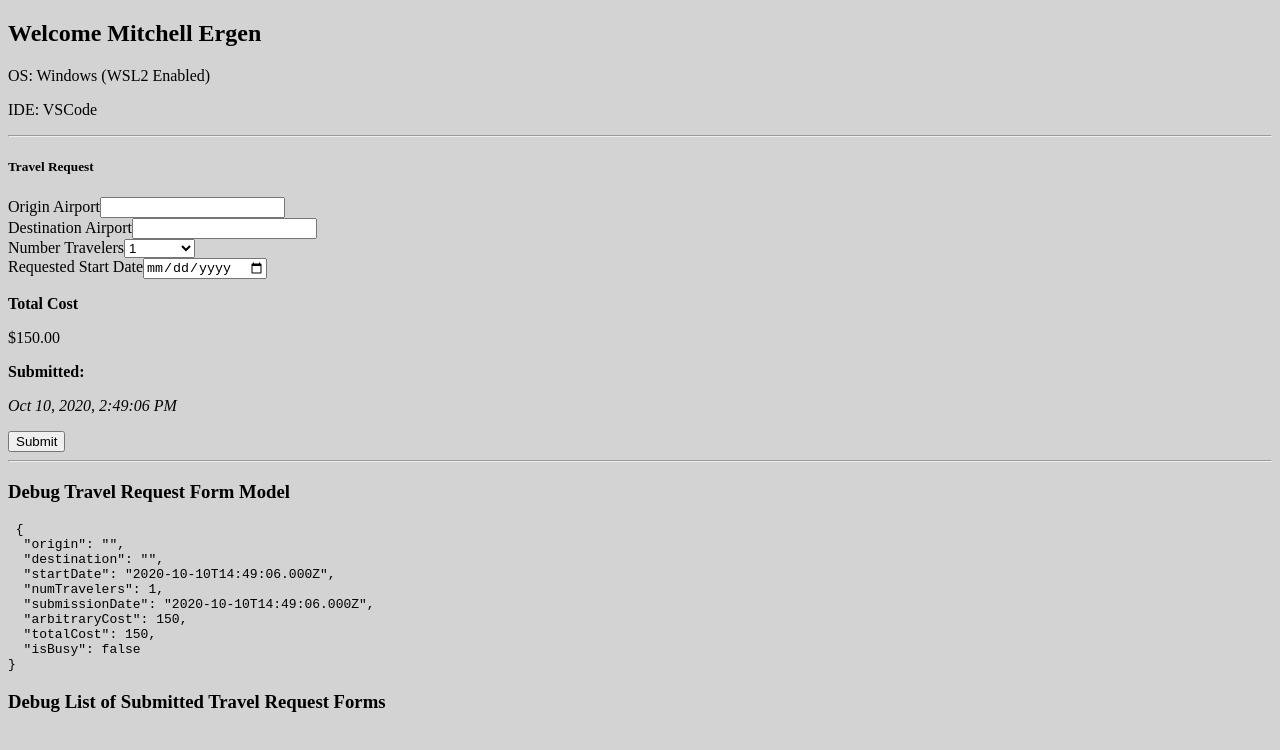
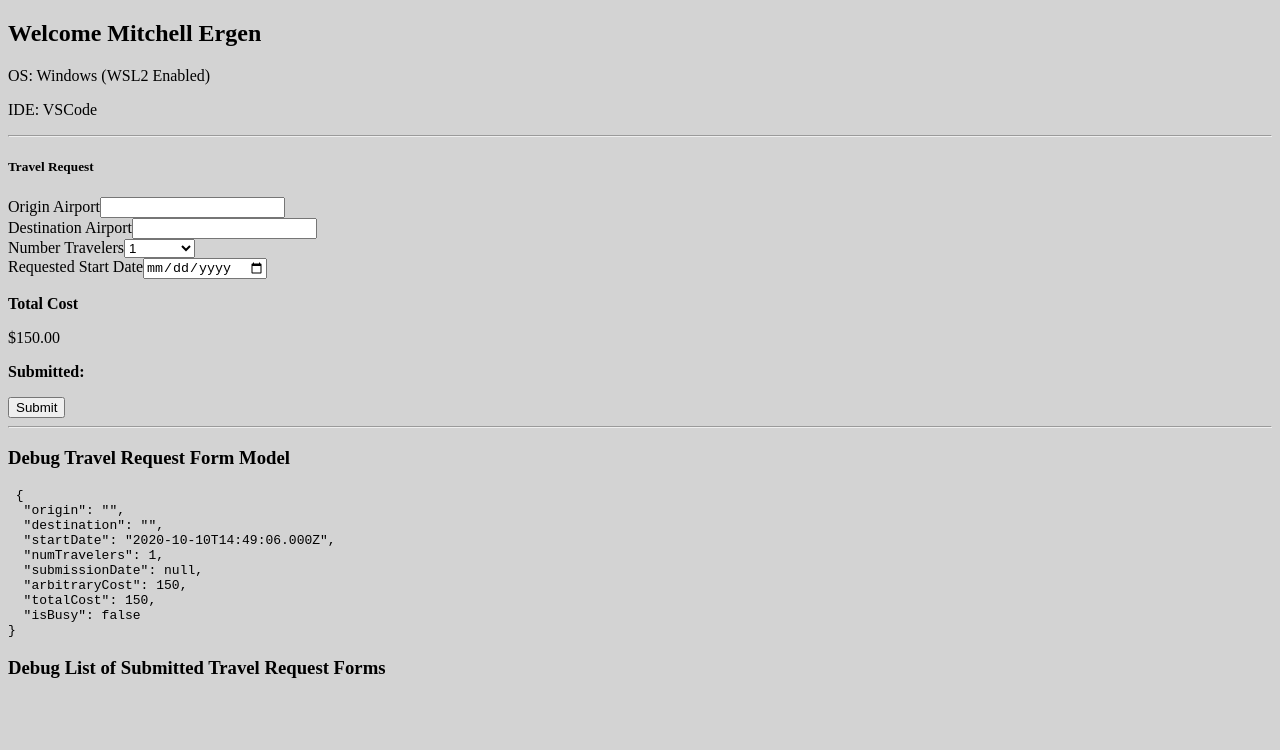
Before and after one commit to merg13/travel-app, an Angular app: page / in a window 1280 px wide. Shown: the top 750 px of the page. Built offline with nearby package versions, Linux system fonts and the light colour scheme.

Commit message:
few more tweaks around submission date

```diff
--- a/src/app/models/ITravelRequest.ts
+++ b/src/app/models/ITravelRequest.ts
@@ -4,7 +4,7 @@ export class ITravelRequest {
   destination = '';
   startDate = new Date();
   numTravelers = 1;
-  submissionDate = new Date();
+  submissionDate: Date | null = null;
   readonly arbitraryCost = 150;
   totalCost = 1 * this.arbitraryCost;
   isBusy = false;
--- a/src/app/travel-request-form/travel-request-form.component.html
+++ b/src/app/travel-request-form/travel-request-form.component.html
@@ -12,12 +12,12 @@
       <div class="row mt-1 mb-5">
         <div class="col-sm-4 col-md-4 col-lg-4 col-xl-4 form-group">
           <label for="originInput" class="bmd-label-static">Origin Airport</label>
-          <input name="originInput" [(ngModel)]="model.origin" type="text" class="form-control" id="originInput">
+          <input required name="originInput" [(ngModel)]="model.origin" type="text" class="form-control" id="originInput">
         </div>
 
         <div class="col-sm-4 col-md-4 col-lg-4 col-xl-4 form-group">
           <label for="destinationInput" class="bmd-label-static">Destination Airport</label>
-          <input name="desintationInput" [(ngModel)]="model.destination" class="form-control" type="text" id="destinationInput">
+          <input required name="desintationInput" [(ngModel)]="model.destination" class="form-control" type="text" id="destinationInput">
         </div>
         <!-- blank col-4 for future use -->
         <div class="col-sm-4 col-md-4 col-lg-4 col-xl-4"></div>
@@ -39,7 +39,7 @@
         </div>
         <div class="col-xs-12 col-sm-4 col-md-4 col-lg-4 col-xl-4 form-group">
           <label for="travelStartDate" class="bmd-label-static">Requested Start Date</label>
-          <input name="startDateInput" [(ngModel)]="model.startDate" type="date" placeholder="" class="form-control" id="travelStartDate">
+          <input required name="startDateInput" [(ngModel)]="model.startDate" type="date" placeholder="" class="form-control" id="travelStartDate">
         </div>
         <!-- blank col-4 for future use -->
         <div class="col-4"></div>
@@ -53,7 +53,7 @@
         </div>
         <div class="col-sm-4 col-md-4 col-lg-4 col-xl-4 list-group">
           <p class="list-group-heading"> <b>Submitted:</b></p>
-          <p class="list-group-item-text"><i>{{ model.submissionDate | date: 'medium' }}</i></p>
+          <p *ngIf="model.isBusy" class="list-group-item-text"><i>{{ model.submissionDate | date: 'medium' }}</i></p>
         </div>
         <div class="col-sm-4 col-md-4 col-lg-4 col-xl-4 mt-3 list-group">
           <button (click)="submitForm($event)" class="btn btn-raised btn-primary">Submit</button>
--- a/src/app/travel-request-form/travel-request-form.component.ts
+++ b/src/app/travel-request-form/travel-request-form.component.ts
@@ -36,7 +36,7 @@ export class TravelRequestFormComponent implements OnInit {
   }
 
   submitForm(e: Event): void {
-
+    this.model.submissionDate = new Date();
     //temp object in memory for sake of demonstrating submissions
     const submittedModel = new ITravelRequest();
     submittedModel.origin = this.model.origin;
```
